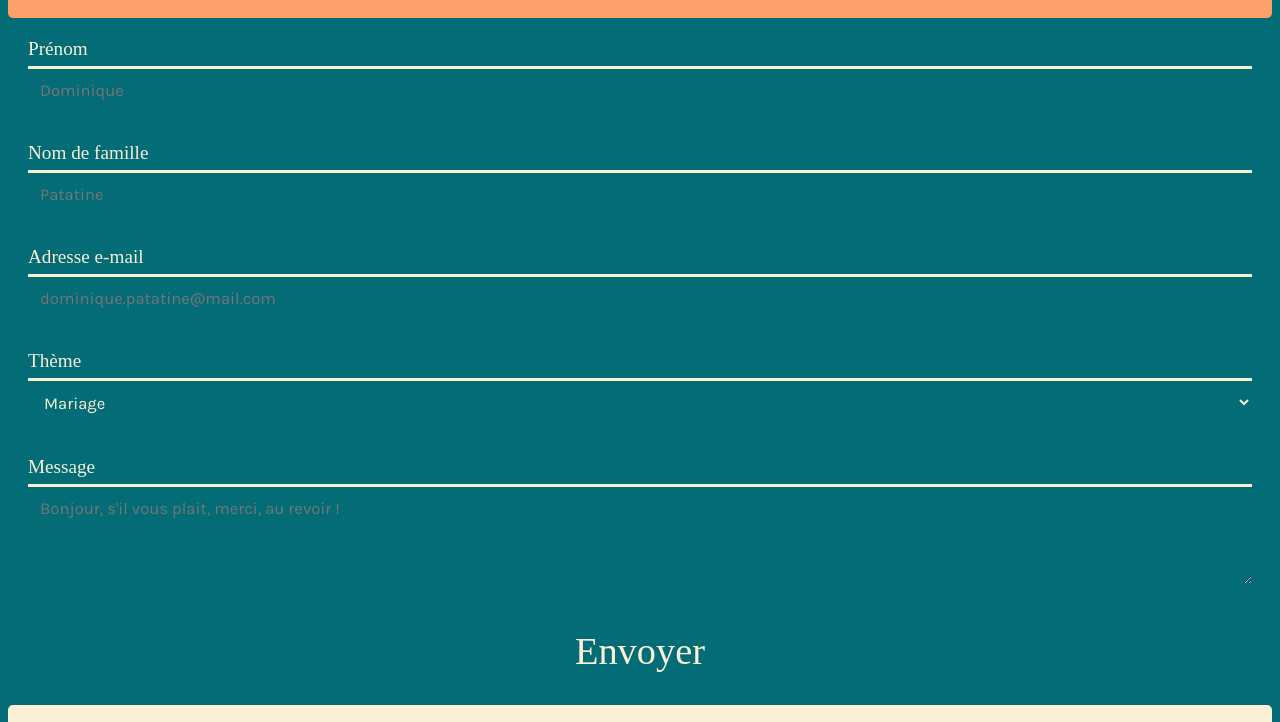
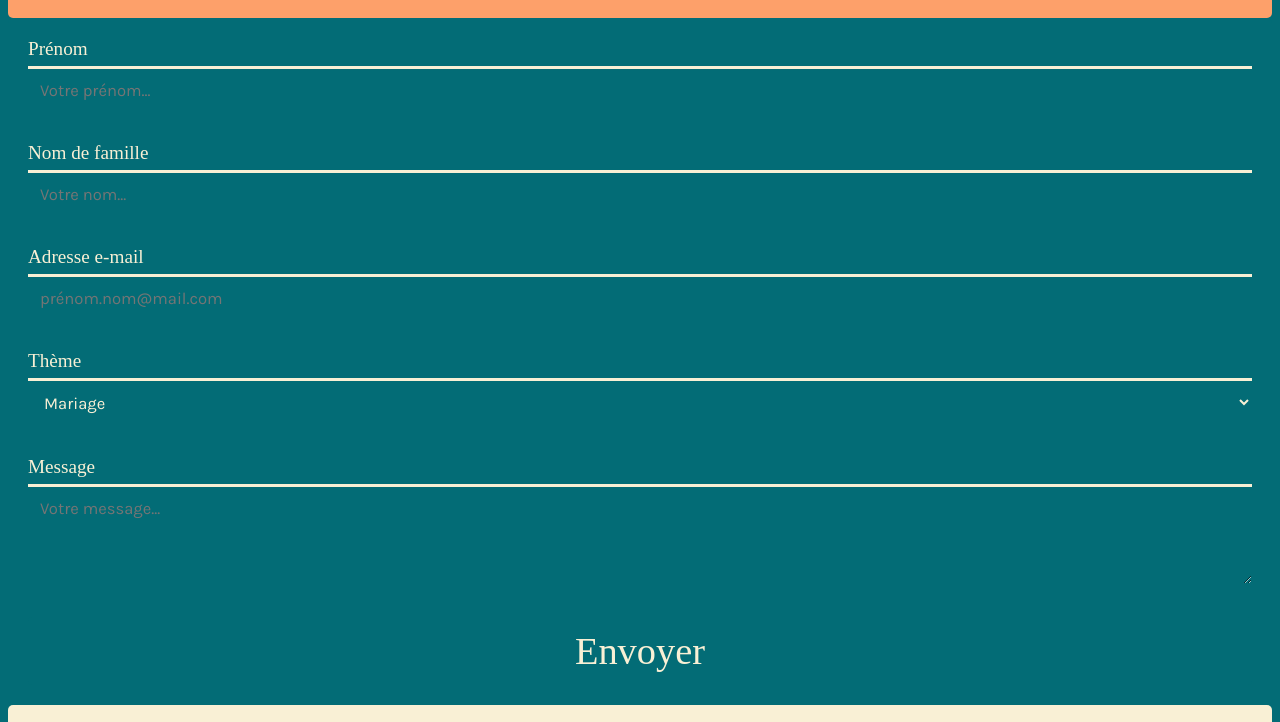
Before and after one commit to alcarazju/site-web, a plain HTML site: page formulaire_contact.html in a window 1280 px wide. Shown: the part 416-1138 px from the top of the page. Drawn offline with Linux system fonts and the light colour scheme; grey boxes are pictures that could not be loaded; a web font is replaced by a local one.

Commit message:
Maj placeholder formulaire

```diff
--- a/formulaire_contact.html
+++ b/formulaire_contact.html
@@ -34,13 +34,13 @@
   <form action="action_page.php">
 
     <label for="fname">Prénom</label>
-    <input type="text" id="fname" name="firstname" placeholder="Dominique">
+    <input type="text" id="fname" name="firstname" placeholder="Votre prénom...">
 
     <label for="lname">Nom de famille</label>
-    <input type="text" id="lname" name="lastname" placeholder="Patatine">
+    <input type="text" id="lname" name="lastname" placeholder="Votre nom...">
 
     <label for="email">Adresse e-mail</label>
-    <input type="email" id="email" name="email" placeholder="dominique.patatine@mail.com" required>
+    <input type="email" id="email" name="email" placeholder="prénom.nom@mail.com" required>
 
     <label for="theme">Thème</label>
     <select id="theme" name="theme" placeholder="test">
@@ -54,7 +54,7 @@
     </select>
 
     <label for="subject">Message</label>
-    <textarea id="subject" name="subject" placeholder="Bonjour, s'il vous plait, merci, au revoir !" style="height:100px" required></textarea>
+    <textarea id="subject" name="subject" placeholder="Votre message..." style="height:100px" required></textarea>
 
     <input type="submit" value="Envoyer">
 
```
